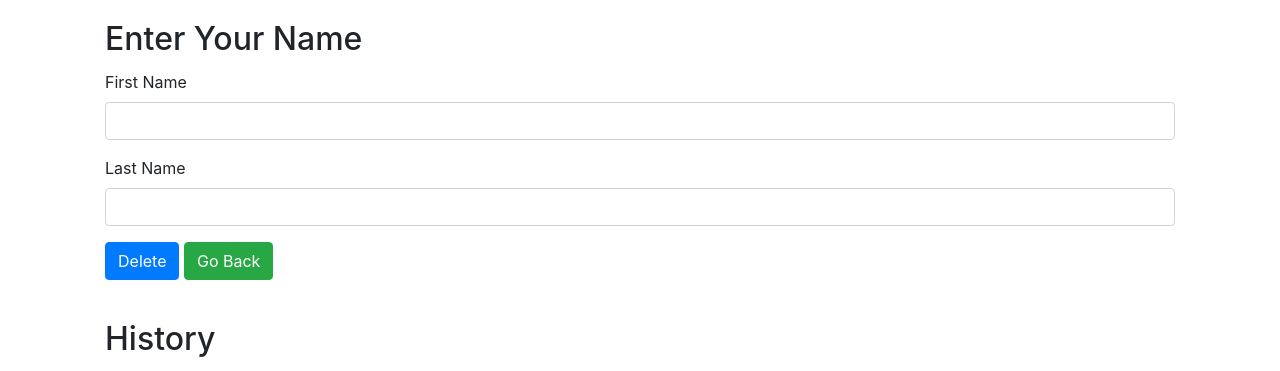
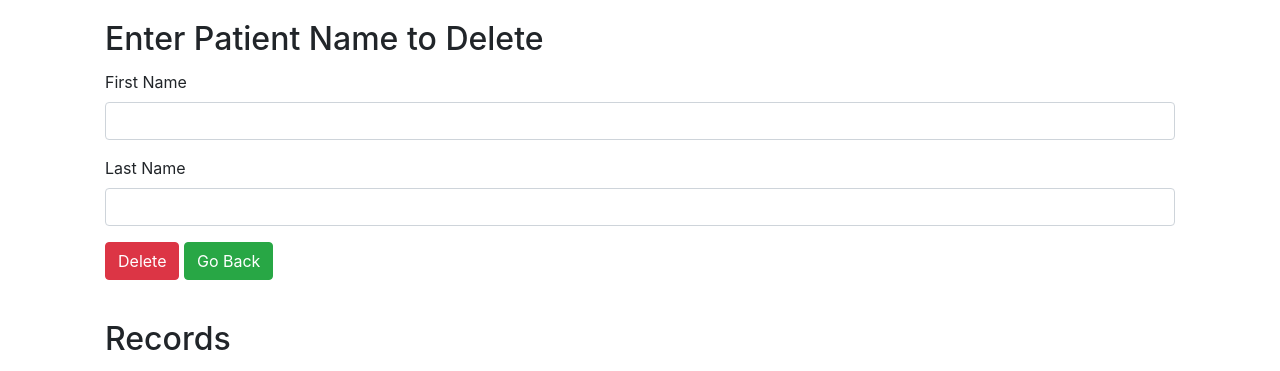
Before and after one commit to joowy/Web--Programming-Exercise-CMPSC431W, a Flask app: page /delete in a window 1280 px wide. Shown: the top 371 px of the page. Run offline with Flask 2, Linux system fonts and the light colour scheme; some libraries are stand-ins or nearby versions.

Commit message:
button update

```diff
--- a/app.py
+++ b/app.py
@@ -1,8 +1,5 @@
 from flask import Flask, render_template, request, redirect, url_for
 import sqlite3 as sql
-
-
-from livereload import Server
 
 
 app = Flask(__name__)
@@ -21,10 +18,13 @@ def index():
 def navigate():
     select = request.args.get("navigate")  # get value of form
     if select == "input":
+        # navigate to the input route
         return redirect(url_for("input"))
     elif select == "delete":
+        # navigate to the delete route
         return redirect(url_for("delete"))
-    return redirect(url_for("index"))
+    else:
+        return redirect(url_for("index"))
 
 
 @app.route("/input", methods=["POST", "GET"])
@@ -53,6 +53,7 @@ def delete():
 
 def valid_name(first_name, last_name):
     CONNECTION = sql.connect("database.db")
+    # create a id attribute pid that is a primary key
     CONNECTION.execute(
         "CREATE TABLE IF NOT EXISTS users (pid INTEGER PRIMARY KEY AUTOINCREMENT, firstname TEXT, lastname TEXT);"
     )
@@ -66,9 +67,12 @@ def valid_name(first_name, last_name):
 
 def delete_patient(first_name, last_name):
     CONNECTION = sql.connect("database.db")
+    # create a id attribute pid that is a primary key
     CONNECTION.execute(
         "CREATE TABLE IF NOT EXISTS users (pid INTEGER PRIMARY KEY AUTOINCREMENT, firstname TEXT, lastname TEXT);"
     )
+
+    # delete users with matching firstname and lastname using WHERE
     CONNECTION.execute(
         "DELETE FROM users WHERE firstname=? and lastname=?;", (first_name, last_name)
     )
@@ -78,5 +82,4 @@ def delete_patient(first_name, last_name):
 
 
 if __name__ == "__main__":
-
     app.run(host=HOST, port=PORT, debug=True)
--- /dev/null
+++ b/requirements.txt
@@ -0,0 +1 @@
+flask
--- a/templates/delete.html
+++ b/templates/delete.html
@@ -12,8 +12,7 @@
 <body>
     <div class="container-sm">
         <div class="card-body">
-            <h2 class="card-title">Enter Your Name</h2>
-
+            <h2 class="card-title">Enter Patient Name to Delete</h2>
             <form action="/delete" method="POST">
                 <div class="form-group">
                     <label for="FirstName">First Name </label>
@@ -24,7 +23,7 @@
                     <input type="text" name="LastName" required class="form-control">
                 </div>
 
-                <button type="button" class="btn btn-primary" data-toggle="modal"
+                <button type="button" class="btn btn-danger" data-toggle="modal"
                     data-target="#exampleModalCenter">Delete</button>
                 <a class="btn btn-success" href="/" role="button">Go Back</a>
 
@@ -43,7 +42,7 @@
                             </div>
                             <div class="modal-footer">
                                 <button type="button" class="btn btn-secondary" data-dismiss="modal">No</button>
-                                <button type="submit" class="btn btn-primary">Yes</button>
+                                <button type="submit" class="btn btn-danger">Yes</button>
                             </div>
                         </div>
                     </div>
@@ -55,7 +54,7 @@
             </form>
         </div>
         <div class="card-body">
-            <h2 class="card-title">History</h2>
+            <h2 class="card-title">Records</h2>
             <table class="table table-dark">
                 <tr>
                     <th scope="col"> PID</th>
```
Also changed, not shown: templates/input.html (+2 -12 lines), 1 other file.
